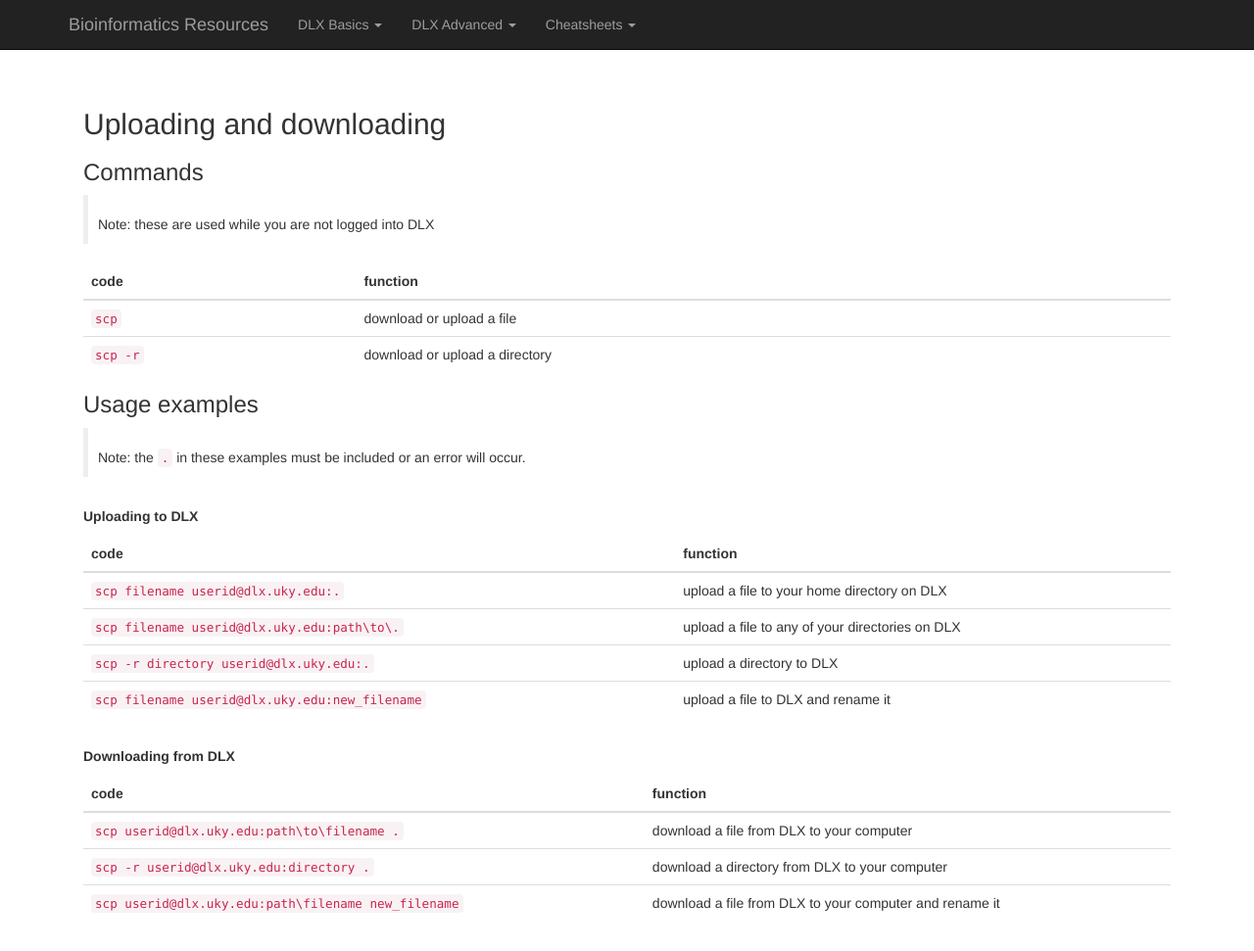
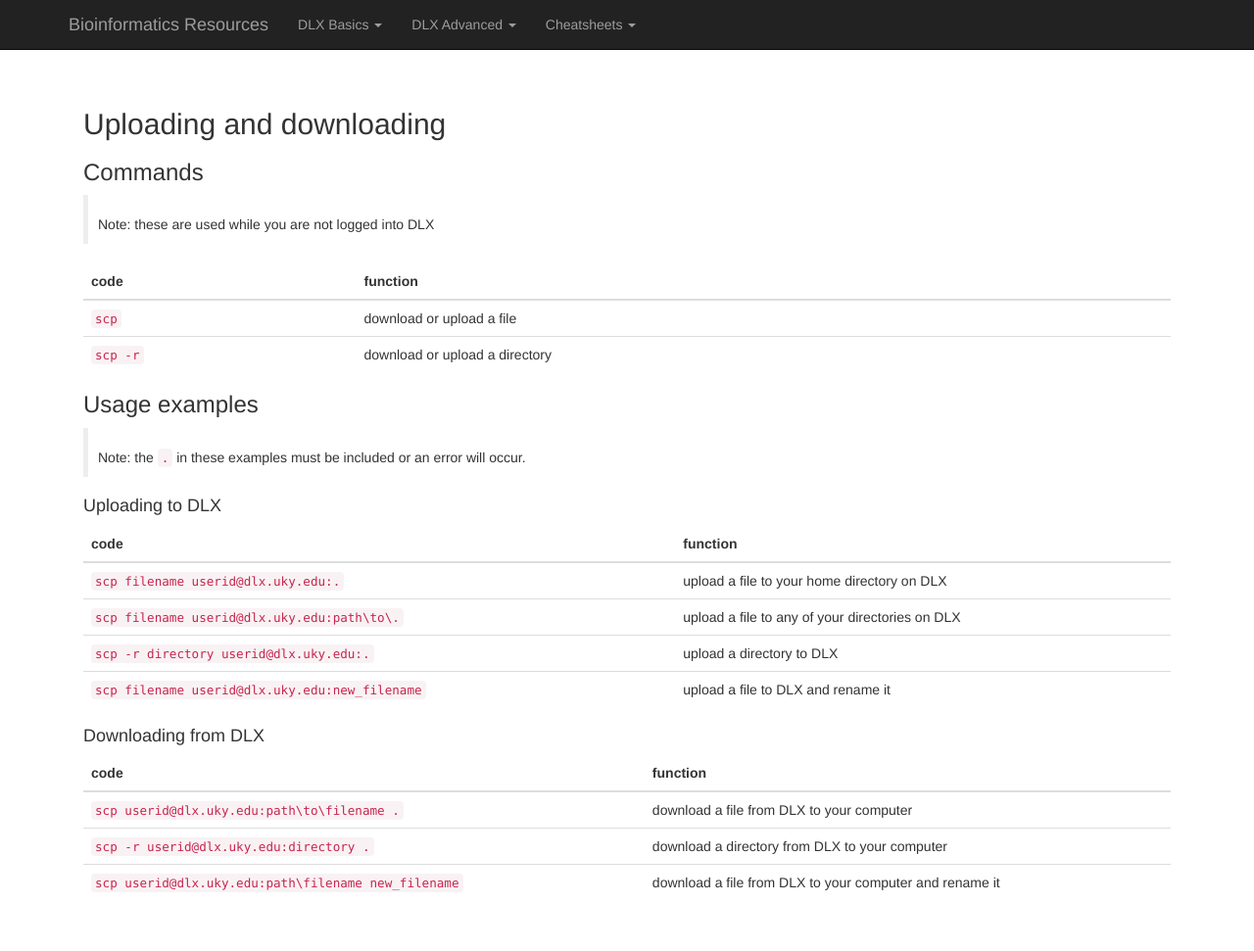
Before and after one commit to karajones/karajones.github.io, a Jekyll site: the page built from commands/basics3.md, in a window 1280 px wide and 1000 px high. Shown: the top 971 px of the window at 98% size. Built offline with Jekyll 4.4.1, drawn with Linux system fonts in a browser that asks for light colours; nearby versions of some CDN libraries; our own code applies the rules of GitHub Pages for plain Markdown files.

```diff
--- a/commands/basics3.md
+++ b/commands/basics3.md
@@ -13,7 +13,7 @@
 
 > Note: the `.` in these examples must be included or an error will occur.
 
-**Uploading to DLX**
+#### Uploading to DLX
 
 | code | function |
 | ----- | ----- |
@@ -22,7 +22,7 @@
 | `scp -r directory userid@dlx.uky.edu:.` | upload a directory to DLX |
 | `scp filename userid@dlx.uky.edu:new_filename` | upload a file to DLX and rename it |
 
-**Downloading from DLX**
+#### Downloading from DLX
 
 | code | function |
 | ----- | ----- |
```
